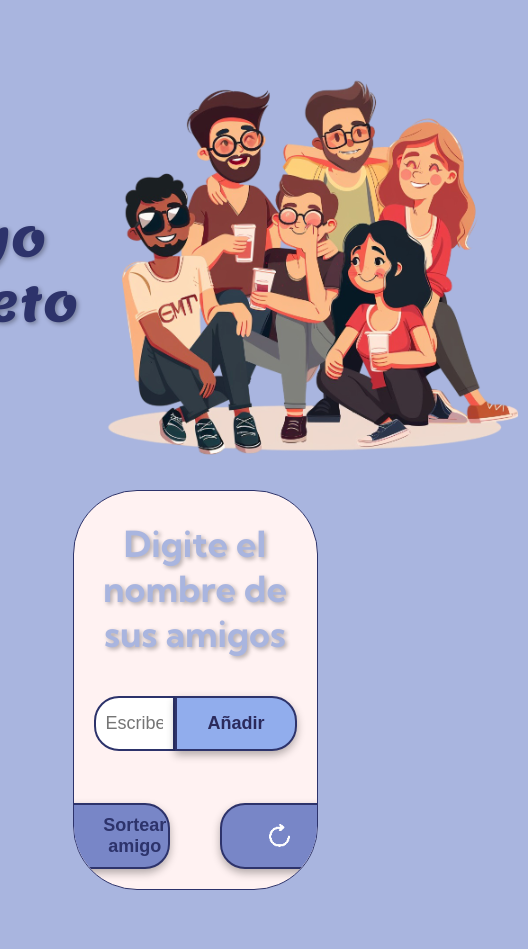
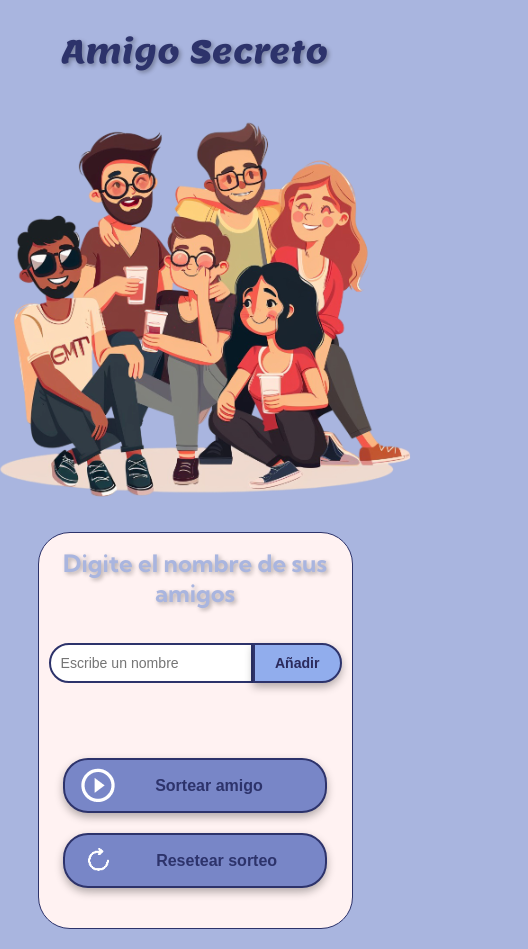
Before and after one commit to igafu053/challenge-amigo-secreto, a plain HTML site: page index.html in a window 390 px wide. Shown: the whole page, 528 px wide, since content can reach past the window. Before the commit the page ends 890 px from the top, so only its background shows below. Drawn offline with Linux system fonts and the light colour scheme; a web font is replaced by a local one.

Commit message:
Actualización final archivo style.css

```diff
--- a/style/style.css
+++ b/style/style.css
@@ -1,3 +1,4 @@
+/* Declaracion de colores y fuentes */
 :root {
     --color-primary: #A9B5DF;
     --color-secondary: #FFF2F2;
@@ -23,15 +24,16 @@ body {
     height: 100vh;
     background-color: var(--color-primary);
     display: flex;
-    justify-content: center;
+    flex-direction: column;
+    justify-content: space-between;
     align-items: center;
 }
 
 .main-content {
+    flex: 1;
     display: flex;
     flex-direction: column;
     align-items: center;
-    height: 100%;
     width: 100%;
     padding: 20px;
 }
@@ -43,6 +45,12 @@ body {
     justify-content: center;
     align-items: center;
     padding-top: 20px;
+    width: 100%;
+    text-align: center;
+}
+
+.main-image {
+    width: 35%;
 }
 
 /* Sección de entrada */
@@ -65,18 +73,19 @@ body {
 
 /* Títulos */
 .main-title {
-    font-size: 50px;
+    font-size: 3.5rem;
     font-family: var(--fuente-lemon);
     font-weight: 400;
     font-style: bold;
     color: var(--color-navy);
     text-shadow: 2px 2px 4px rgba(0, 0, 0, 0.3);
     margin-top: 10px;
+    white-space: nowrap;
 }
 
 .section-title {
     font-family: var(--fuente-kumbh);
-    font-size: 36px;
+    font-size: 2.5rem;
     font-weight: 700;
     color: var(--color-primary);
     text-shadow: 2px 2px 4px rgba(0, 0, 0, 0.3);
@@ -106,7 +115,7 @@ body {
     display: flex;
     justify-content: center;
     gap: 50px;
-    margin-top: 20px;
+    margin-top: auto;
     margin-bottom: 20px;
     position: sticky;
     bottom: 0;
@@ -117,7 +126,7 @@ body {
 .input-title {
     flex: 1;
     padding: 10px 15px;
-    font-size: 16px;
+    font-size: 1rem;
     border: 2px solid #2D336B;
     border-right: none;
     border-radius: 25px 0 0 25px;
@@ -130,7 +139,7 @@ button {
     padding: 15px 30px;
     font-family: var(--fuente-imprima);
     font-weight: bold;
-    font-size: 18px;
+    font-size: 1.2rem;
     border: 2px solid #2D336B;
     border-radius: 25px;
     box-shadow: 0 4px 8px rgba(0, 0, 0, 0.3);
@@ -152,9 +161,9 @@ ul {
     list-style-type: none;
     color: var(--color-text);
     font-family: var(--fuente-imprima);
-    font-size: 19px;
-    margin: 20px auto;
-    padding: 0;
+    font-size: 1.19rem;
+    margin: auto;
+    padding: 15px;
     width: 80%;
     text-align: center;
     max-height: 300px;
@@ -163,9 +172,11 @@ ul {
 .result-list {
     margin-top: 15px;
     color: #493D9E;
-    font-size: 25px;
+    font-size: 1.56rem;
     font-weight: bold;
     text-align: center;
+    padding: 10px;
+    word-wrap: break-word;
 }
 
 /* Botón de sortear título */
@@ -176,7 +187,7 @@ ul {
     padding: 10px 40px;
     color: var(--color-navy);
     background-color: var(--color-button);
-    font-size: 18px;
+    font-size: 1.13rem;
 }
 
 .button-draw img {
@@ -186,3 +197,189 @@ ul {
 .button-draw:hover {
     background-color: var(--color-button-hover);
 }
+
+/* Footer */
+.footer {
+    background-color: var(--color-button);
+    padding: 20px;
+    color: var(--color-secondary);
+    text-align: center;
+    font-family: var(--fuente-kumbh);
+    font-size: 1.5rem;
+    font-weight: 400;
+    width: 100%;
+    position: relative;
+    bottom: 0;
+}
+
+/* Media Queries para hacer la página responsive */
+
+/* Pantallas medianas (tablets) */
+@media (max-width: 768px) {
+    .header-banner {
+        flex-direction: column;
+        align-items: center;
+        padding-top: 10px;
+    }
+
+    .main-title {
+        font-size: 2.5rem;
+        margin-bottom: 10px;
+    }
+
+    .main-image {
+        width: 60%;
+        margin-bottom: 20px;
+    }
+
+    .section-title {
+        font-size: 2rem;
+        margin: 10px 0;
+    }
+
+    .input-section {
+        width: 90%;
+        padding: 15px;
+        border-radius: 32px;
+        min-height: 400px;
+        max-height: 600px;
+    }
+
+    .input-name {
+        flex: 1;
+        border-radius: 25px 0 0 25px;
+        font-size: 1rem;
+        padding: 10px;
+        margin-right: 0;
+    }
+
+    .input-wrapper {
+        flex-direction: row;
+        align-items: center;
+        gap: 0;
+        width: 100%;
+    }
+
+    .button-add {
+        width: auto;
+        border-radius: 0 25px 25px 0;
+        padding: 10px 20px;
+        font-size: 1rem;
+        margin-left: 0;
+    }
+
+    ul {
+        font-size: 1.2rem;
+        max-height: 200px;
+        margin: 10px auto;
+    }
+
+    .result-list {
+        font-size: 1.5rem;
+        margin-bottom: 15px;
+        padding: 10px;
+    }
+
+    .button-container {
+        flex-direction: row;
+        gap: 20px;
+        margin-top: 10px;
+        margin-bottom: 20px;
+    }
+
+    .button-draw {
+        width: 45%;
+        padding: 10px 20px;
+        font-size: 1.1rem;
+        margin-bottom: 10px;
+    }
+
+    .footer {
+        font-size: 1.2rem;
+        padding: 15px;
+    }
+}
+
+/* Pantallas pequeñas (móviles) */
+@media (max-width: 480px) {
+    .header-banner {
+        flex-direction: column;
+        align-items: center;
+        padding-top: 5px;
+    }
+
+    .main-title {
+        font-size: 2rem;
+        margin-top: 5px;
+    }
+
+    .main-image {
+        width: 70%;
+        margin-bottom: 15px;
+    }
+
+    .section-title {
+        font-size: 1.5rem;
+        margin: 5px 0;
+    }
+
+    .input-section {
+        width: 90%;
+        padding: 10px;
+        border-radius: 32px;
+        min-height: 300px;
+        max-height: 500px;
+    }
+
+    .input-name {
+        flex: 1;
+        border-radius: 25px 0 0 25px;
+        font-size: 0.88rem;
+        padding: 10px;
+        margin-right: 0;
+    }
+
+    .input-wrapper {
+        flex-direction: row;
+        align-items: center;
+        gap: 0;
+        width: 100%;
+    }
+
+    .button-add {
+        width: auto;
+        border-radius: 0 25px 25px 0;
+        padding: 10px 20px;
+        font-size: 0.88rem;
+        margin-left: 0;
+    }
+
+    ul {
+        font-size: 1rem;
+        max-height: 150px;
+        margin: 5px auto;
+    }
+
+    .result-list {
+        font-size: 1.1rem;
+        margin-bottom: 10px;
+        padding: 0;
+    }
+
+    .button-container {
+        flex-direction: column;
+        gap: 10px;
+    }
+
+    .button-draw {
+        width: 100%;
+        padding: 8px 16px;
+        font-size: 1rem;
+        margin-bottom: 10px;
+    }
+
+    .footer {
+        font-size: 1rem;
+        padding: 10px;
+    }
+}
```
